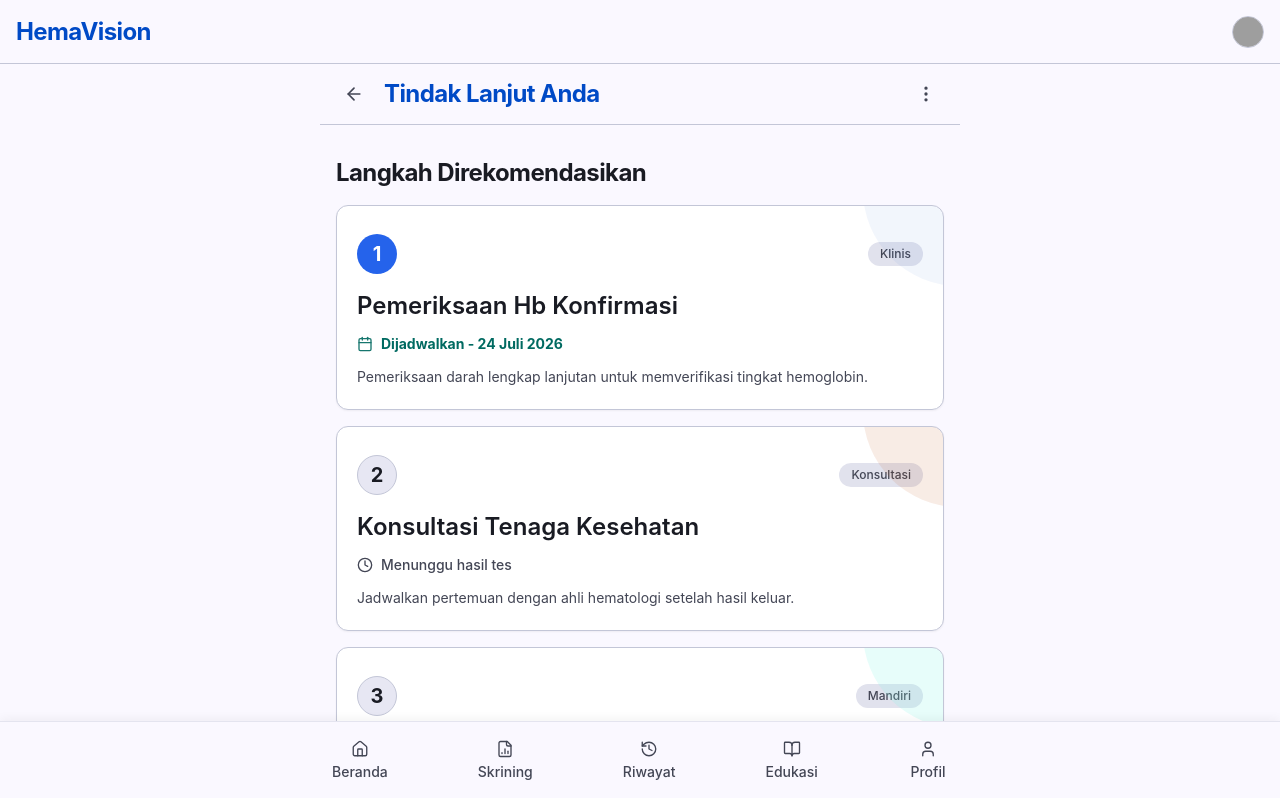
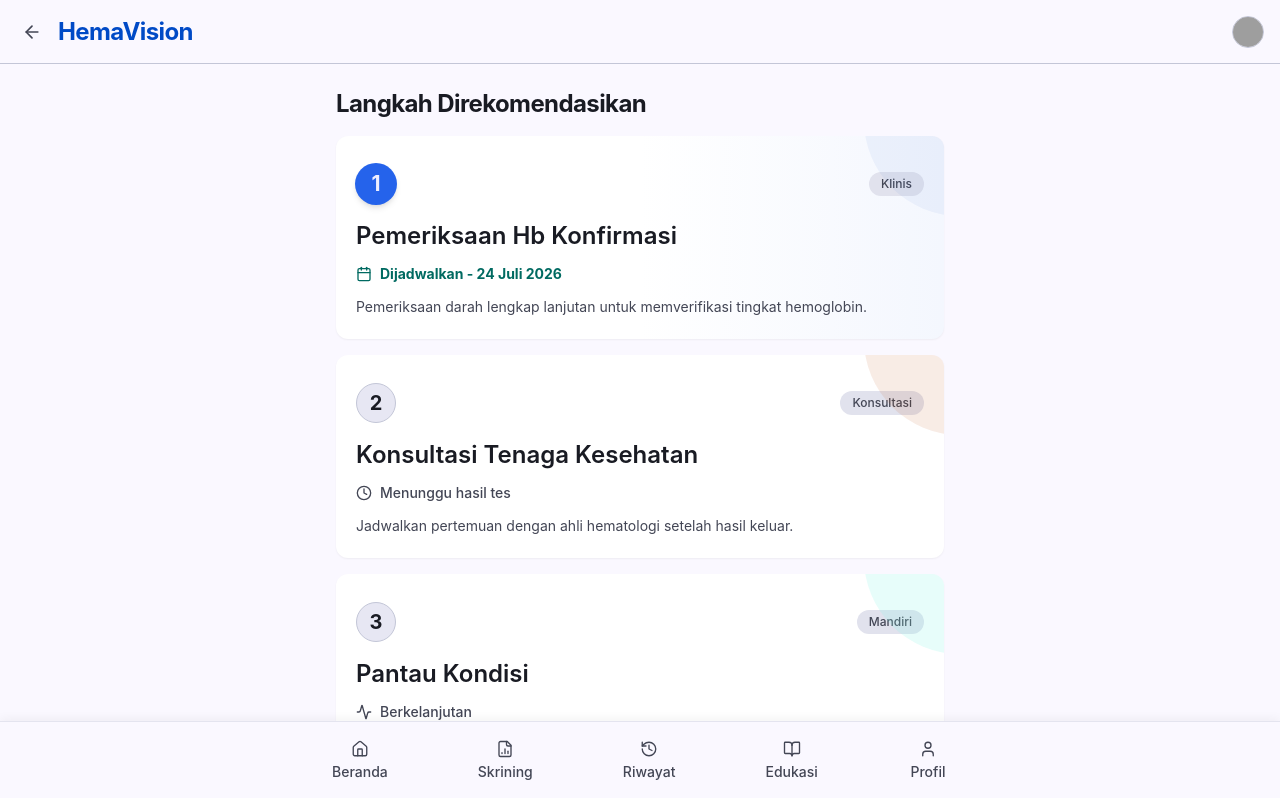
Before and after one commit to Narscode/HemaVision-anemiadetection, a Next.js app in the folder frontend/: page /pasien/tindak-lanjut in a window 1280 px wide. Shown: the top 798 px of the page. Built offline with nearby package versions, Linux system fonts and the light colour scheme; grey boxes are pictures that could not be loaded.

Commit message:
feat(pasien): move back arrow beside HemaVision logo and add interactive card click animation & blue number badge highlight

```diff
--- a/frontend/src/app/(patient)/pasien/tindak-lanjut/page.tsx
+++ b/frontend/src/app/(patient)/pasien/tindak-lanjut/page.tsx
@@ -3,8 +3,6 @@
 import React, { useState } from "react";
 import { useRouter } from "next/navigation";
 import {
-  ArrowLeft,
-  MoreVertical,
   Calendar,
   Clock,
   Activity,
@@ -22,10 +20,16 @@ import { ROUTES } from "@/lib/routes";
 
 export default function FollowUpRecommendationsPage() {
   const router = useRouter();
+  const [activeCardId, setActiveCardId] = useState<string>("card-1");
+  const [clickedAnimationCardId, setClickedAnimationCardId] = useState<string | null>(null);
   const [showAppointmentModal, setShowAppointmentModal] = useState(false);
 
-  const handleBackToResults = () => {
-    router.push(ROUTES.PATIENT.HASIL);
+  const handleCardClick = (cardId: string) => {
+    setActiveCardId(cardId);
+    setClickedAnimationCardId(cardId);
+    setTimeout(() => {
+      setClickedAnimationCardId(null);
+    }, 400);
   };
 
   const handleStartNewScreening = () => {
@@ -35,35 +39,8 @@ export default function FollowUpRecommendationsPage() {
   return (
     <main className="min-h-screen w-full bg-[#FAF8FF] font-sans pb-28 flex flex-col items-center justify-start select-none overflow-x-hidden">
 
-      {/* Top Navbar Header */}
-      <header className="w-full bg-[#FAF8FF] border-b border-[#C3C6D7] px-4 py-3 shadow-xs sticky top-0 z-30 backdrop-blur-md">
-        <div className="w-full max-w-[672px] mx-auto flex items-center justify-between">
-          <div className="flex items-center gap-3">
-            <button
-              type="button"
-              onClick={handleBackToResults}
-              className="p-2 rounded-full text-[#434655] hover:text-[#191B23] hover:bg-[#E7E7F3]/60 transition-colors cursor-pointer"
-              aria-label="Kembali ke Hasil"
-            >
-              <ArrowLeft className="w-5 h-5" />
-            </button>
-            <h1 className="text-[#004AC6] text-xl sm:text-2xl font-bold tracking-tight">
-              Tindak Lanjut Anda
-            </h1>
-          </div>
-
-          <button
-            type="button"
-            className="p-2 rounded-full text-[#434655] hover:text-[#191B23] hover:bg-[#E7E7F3]/60 transition-colors cursor-pointer"
-            aria-label="Menu Opsi"
-          >
-            <MoreVertical className="w-5 h-5" />
-          </button>
-        </div>
-      </header>
-
-      {/* Main Container */}
-      <div className="w-full max-w-[672px] mx-auto px-4 py-8 space-y-10 animate-pop-in">
+      {/* Main Content Area */}
+      <div className="w-full max-w-[672px] mx-auto px-4 py-6 space-y-10">
 
         {/* SECTION 1: LANGKAH DIREKOMENDASIKAN */}
         <section className="space-y-4">
@@ -73,14 +50,31 @@ export default function FollowUpRecommendationsPage() {
 
           <div className="space-y-4">
 
-            {/* Step Card 1: Pemeriksaan Hb Konfirmasi (Active Scheduled) */}
-            <div className="group w-full bg-white rounded-xl border border-[#C3C6D7] p-5 shadow-sm hover:shadow-md hover:-translate-y-0.5 transition-all duration-300 relative overflow-hidden space-y-2 animate-pop-in">
+            {/* Step Card 1: Pemeriksaan Hb Konfirmasi */}
+            <div
+              onClick={() => handleCardClick("card-1")}
+              className={`group w-full bg-white rounded-xl p-5 shadow-sm transition-all duration-300 relative overflow-hidden space-y-2 cursor-pointer outline-1 outline-offset-[-1px] ${
+                activeCardId === "card-1"
+                  ? "outline-[#2563EB] shadow-md bg-gradient-to-r from-white via-white to-[#2563EB]/5"
+                  : "outline-[#C3C6D7] hover:outline-[#2563EB]/50"
+              } ${
+                clickedAnimationCardId === "card-1"
+                  ? "scale-[0.98] transition-transform duration-200"
+                  : "hover:-translate-y-0.5"
+              }`}
+            >
               {/* Corner Curve Decoration */}
               <div className="w-24 h-24 bg-[#004AC6]/5 rounded-bl-full absolute -top-4 -right-4 pointer-events-none" />
 
               {/* Card Header Row */}
               <div className="flex items-center justify-between pb-2">
-                <div className="w-10 h-10 bg-[#2563EB] rounded-full flex items-center justify-center text-white font-bold text-xl shadow-xs group-hover:scale-105 transition-transform">
+                <div
+                  className={`w-10 h-10 rounded-full flex items-center justify-center font-bold text-xl transition-all duration-300 ${
+                    activeCardId === "card-1"
+                      ? "bg-[#2563EB] text-[#EEEFFF] shadow-md scale-105"
+                      : "bg-[#E7E7F3] text-[#191B23] border border-[#C3C6D7]"
+                  }`}
+                >
                   1
                 </div>
                 <span className="px-3 py-1 bg-[#E1E2ED] text-[#434655] text-xs font-medium rounded-full">
@@ -95,7 +89,7 @@ export default function FollowUpRecommendationsPage() {
 
               {/* Status Badge */}
               <div className="flex items-center gap-2 pt-1 text-[#006A61] text-sm font-bold">
-                <Calendar className="w-4 h-4 text-[#006A61] animate-pulse" />
+                <Calendar className="w-4 h-4 text-[#006A61]" />
                 <span>Dijadwalkan - 24 Juli 2026</span>
               </div>
 
@@ -105,14 +99,31 @@ export default function FollowUpRecommendationsPage() {
               </p>
             </div>
 
-            {/* Step Card 2: Konsultasi Tenaga Kesehatan (Pending Test Results) */}
-            <div className="group w-full bg-white rounded-xl border border-[#C3C6D7] p-5 shadow-sm hover:shadow-md hover:-translate-y-0.5 transition-all duration-300 relative overflow-hidden space-y-2 animate-pop-in [animation-delay:150ms]">
+            {/* Step Card 2: Konsultasi Tenaga Kesehatan */}
+            <div
+              onClick={() => handleCardClick("card-2")}
+              className={`group w-full bg-white rounded-xl p-5 shadow-sm transition-all duration-300 relative overflow-hidden space-y-2 cursor-pointer outline-1 outline-offset-[-1px] ${
+                activeCardId === "card-2"
+                  ? "outline-[#2563EB] shadow-md bg-gradient-to-r from-white via-white to-[#BC4800]/5"
+                  : "outline-[#C3C6D7] hover:outline-[#2563EB]/50"
+              } ${
+                clickedAnimationCardId === "card-2"
+                  ? "scale-[0.98] transition-transform duration-200"
+                  : "hover:-translate-y-0.5"
+              }`}
+            >
               {/* Corner Curve Decoration */}
               <div className="w-24 h-24 bg-[#BC4800]/10 rounded-bl-full absolute -top-4 -right-4 pointer-events-none" />
 
               {/* Card Header Row */}
               <div className="flex items-center justify-between pb-2">
-                <div className="w-10 h-10 bg-[#E7E7F3] border border-[#C3C6D7] rounded-full flex items-center justify-center text-[#191B23] font-bold text-xl shadow-xs group-hover:scale-105 transition-transform">
+                <div
+                  className={`w-10 h-10 rounded-full flex items-center justify-center font-bold text-xl transition-all duration-300 ${
+                    activeCardId === "card-2"
+                      ? "bg-[#2563EB] text-[#EEEFFF] shadow-md scale-105"
+                      : "bg-[#E7E7F3] text-[#191B23] border border-[#C3C6D7]"
+                  }`}
+                >
                   2
                 </div>
                 <span className="px-3 py-1 bg-[#E1E2ED] text-[#434655] text-xs font-medium rounded-full">
@@ -137,14 +148,31 @@ export default function FollowUpRecommendationsPage() {
               </p>
             </div>
 
-            {/* Step Card 3: Pantau Kondisi (Ongoing Self Care) */}
-            <div className="group w-full bg-white rounded-xl border border-[#C3C6D7] p-5 shadow-sm hover:shadow-md hover:-translate-y-0.5 transition-all duration-300 relative overflow-hidden space-y-2 animate-pop-in [animation-delay:300ms]">
+            {/* Step Card 3: Pantau Kondisi */}
+            <div
+              onClick={() => handleCardClick("card-3")}
+              className={`group w-full bg-white rounded-xl p-5 shadow-sm transition-all duration-300 relative overflow-hidden space-y-2 cursor-pointer outline-1 outline-offset-[-1px] ${
+                activeCardId === "card-3"
+                  ? "outline-[#2563EB] shadow-md bg-gradient-to-r from-white via-white to-[#86F2E4]/10"
+                  : "outline-[#C3C6D7] hover:outline-[#2563EB]/50"
+              } ${
+                clickedAnimationCardId === "card-3"
+                  ? "scale-[0.98] transition-transform duration-200"
+                  : "hover:-translate-y-0.5"
+              }`}
+            >
               {/* Corner Curve Decoration */}
               <div className="w-24 h-24 bg-[#86F2E4]/20 rounded-bl-full absolute -top-4 -right-4 pointer-events-none" />
 
               {/* Card Header Row */}
               <div className="flex items-center justify-between pb-2">
-                <div className="w-10 h-10 bg-[#E7E7F3] border border-[#C3C6D7] rounded-full flex items-center justify-center text-[#191B23] font-bold text-xl shadow-xs group-hover:scale-105 transition-transform">
+                <div
+                  className={`w-10 h-10 rounded-full flex items-center justify-center font-bold text-xl transition-all duration-300 ${
+                    activeCardId === "card-3"
+                      ? "bg-[#2563EB] text-[#EEEFFF] shadow-md scale-105"
+                      : "bg-[#E7E7F3] text-[#191B23] border border-[#C3C6D7]"
+                  }`}
+                >
                   3
                 </div>
                 <span className="px-3 py-1 bg-[#E1E2ED] text-[#434655] text-xs font-medium rounded-full">
@@ -196,7 +224,12 @@ export default function FollowUpRecommendationsPage() {
           <div className="space-y-4">
 
             {/* Health Card 1: Nutrisi Optimal */}
-            <div className="group w-full bg-white rounded-xl border border-[#C3C6D7] p-5 shadow-sm hover:shadow-md transition-all duration-300 flex items-start gap-4">
+            <div
+              onClick={() => handleCardClick("health-1")}
+              className={`group w-full bg-white rounded-xl border border-[#C3C6D7] p-5 shadow-sm hover:shadow-md transition-all duration-300 flex items-start gap-4 cursor-pointer ${
+                clickedAnimationCardId === "health-1" ? "scale-[0.98]" : "hover:scale-[1.01]"
+              }`}
+            >
               <div className="w-12 h-12 bg-[#BC4800]/10 rounded-full flex items-center justify-center text-[#943700] flex-shrink-0 group-hover:scale-110 transition-transform">
                 <UtensilsCrossed className="w-5 h-5 text-[#943700]" />
               </div>
@@ -211,7 +244,12 @@ export default function FollowUpRecommendationsPage() {
             </div>
 
             {/* Health Card 2: Aktivitas Ringan */}
-            <div className="group w-full bg-white rounded-xl border border-[#C3C6D7] p-5 shadow-sm hover:shadow-md transition-all duration-300 flex items-start gap-4">
+            <div
+              onClick={() => handleCardClick("health-2")}
+              className={`group w-full bg-white rounded-xl border border-[#C3C6D7] p-5 shadow-sm hover:shadow-md transition-all duration-300 flex items-start gap-4 cursor-pointer ${
+                clickedAnimationCardId === "health-2" ? "scale-[0.98]" : "hover:scale-[1.01]"
+              }`}
+            >
               <div className="w-12 h-12 bg-[#86F2E4]/20 rounded-full flex items-center justify-center text-[#006A61] flex-shrink-0 group-hover:scale-110 transition-transform">
                 <Footprints className="w-5 h-5 text-[#006A61]" />
               </div>
--- a/frontend/src/components/patient/PatientHeader.tsx
+++ b/frontend/src/components/patient/PatientHeader.tsx
@@ -2,18 +2,35 @@
 
 import React from "react";
 import Link from "next/link";
+import { usePathname, useRouter } from "next/navigation";
 import { ROUTES } from "@/lib/routes";
+import { ArrowLeft } from "lucide-react";
 
 export function PatientHeader() {
+  const pathname = usePathname();
+  const router = useRouter();
+
+  const showBackButton = pathname.startsWith("/pasien/tindak-lanjut");
+
   return (
     <header className="bg-[#FAF8FF] border-b border-[#C3C6D7] sticky top-0 z-30 px-4 h-16 flex items-center justify-between shadow-2xs">
-      <Link href={ROUTES.PATIENT.HOME} className="flex items-center gap-2">
-        <div className="flex items-center gap-2">
+      <div className="flex items-center gap-2.5">
+        {showBackButton && (
+          <button
+            type="button"
+            onClick={() => router.back()}
+            className="p-1.5 rounded-full text-[#434655] hover:text-[#191B23] hover:bg-[#E7E7F3]/70 transition-colors cursor-pointer flex items-center justify-center"
+            aria-label="Kembali"
+          >
+            <ArrowLeft className="w-5 h-5 text-[#434655]" />
+          </button>
+        )}
+        <Link href={ROUTES.PATIENT.HOME} className="flex items-center gap-2">
           <span className="font-bold text-[#004AC6] text-2xl tracking-tight leading-8">
             HemaVision
           </span>
-        </div>
-      </Link>
+        </Link>
+      </div>
 
       <Link
         href={ROUTES.PATIENT.PROFIL}
```
